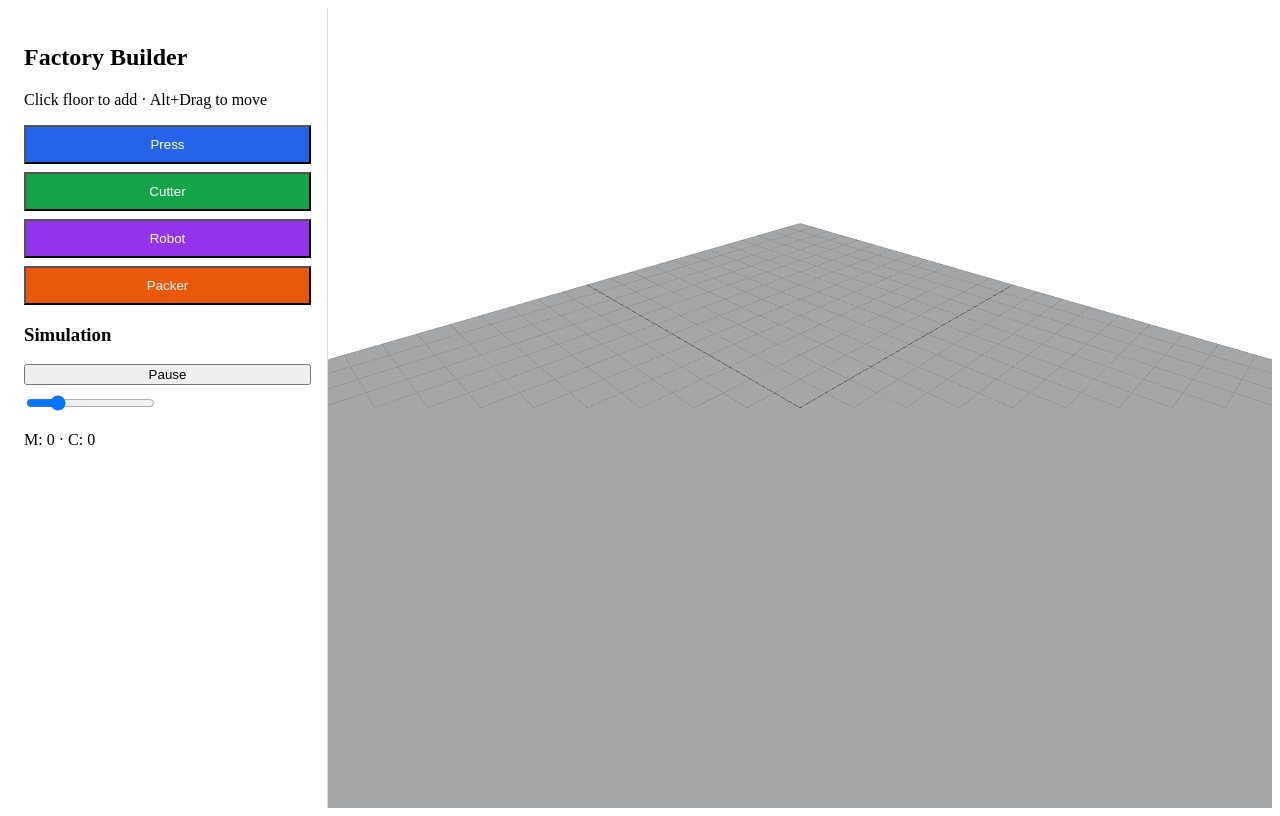
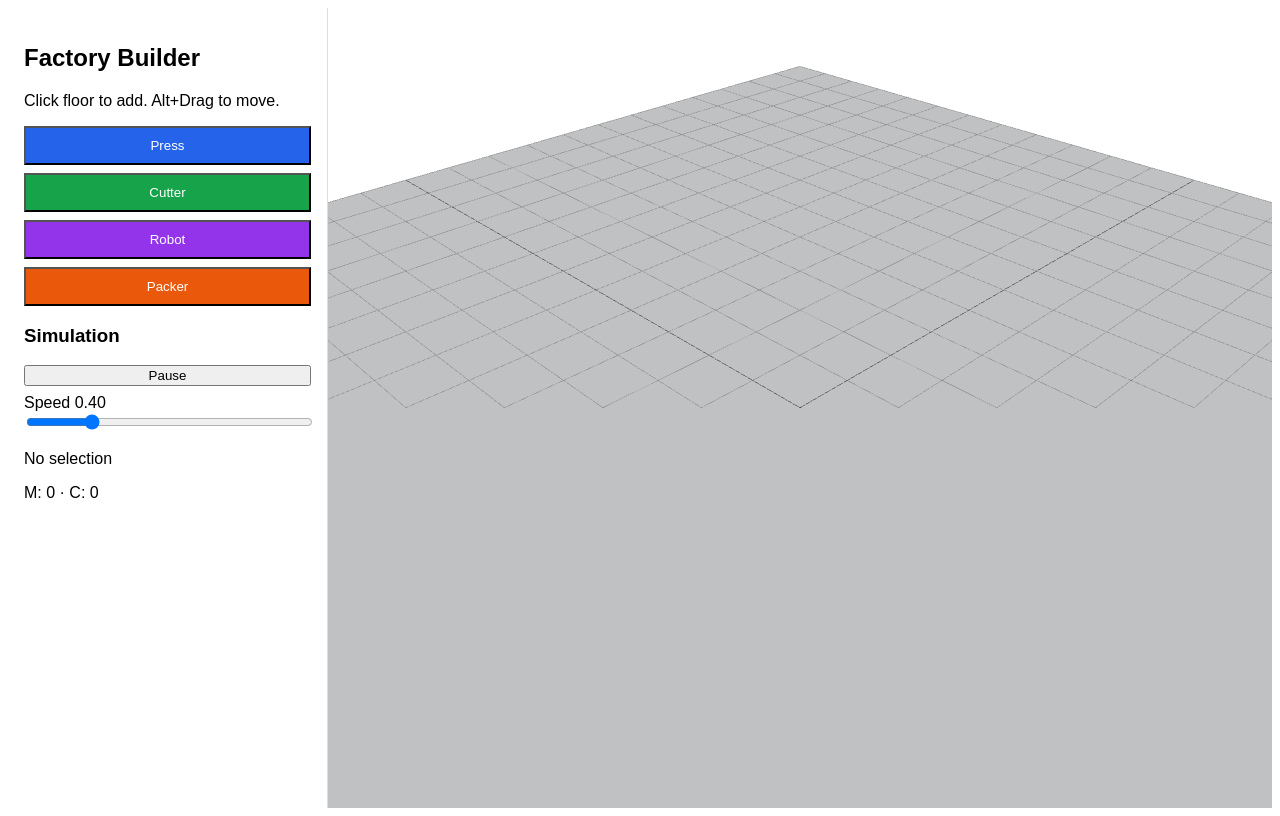
Before and after one commit to tobmaster/factory-builder-3d, a React (Vite) app: page / in a window 1280 px wide. Built offline with nearby package versions, Linux system fonts and the light colour scheme; the HTML template or start-up script is replaced by a standard one.

Commit message:
Stabilize conveyor simulation rendering

```diff
--- a/src/App.jsx
+++ b/src/App.jsx
@@ -1,7 +1,6 @@
-import React, { useMemo, useState } from 'react';
+import React, { useEffect, useMemo, useState } from 'react';
 import { Canvas } from '@react-three/fiber';
 import { OrbitControls, Text } from '@react-three/drei';
-import MovingItem from './MovingItem.jsx';
 
 const types = [
   { id: 'press', label: 'Press', color: '#2563eb' },
@@ -12,12 +11,16 @@ const types = [
 
 const snap = (v) => Math.round(v);
 
-function Conveyor({ from, to, running, speed }) {
+function Conveyor({ from, to, running, speed, time }) {
+  if (!from || !to || from.id === to.id) return null;
+
   const dx = to.x - from.x;
   const dz = to.z - from.z;
   const length = Math.sqrt(dx * dx + dz * dz);
+  if (!Number.isFinite(length) || length < 0.2) return null;
+
   const angle = Math.atan2(dz, dx);
-  const itemCount = Math.max(1, Math.floor(length / 2));
+  const itemCount = Math.max(1, Math.min(6, Math.floor(length / 2)));
 
   return (
     <>
@@ -27,9 +30,16 @@ function Conveyor({ from, to, running, speed }) {
           <meshStandardMaterial color="#334155" />
         </mesh>
       </group>
-      {running && Array.from({ length: itemCount }).map((_, i) => (
-        <MovingItem key={i} from={from} to={to} offset={i / itemCount} speed={speed} />
-      ))}
+
+      {running && Array.from({ length: itemCount }).map((_, i) => {
+        const progress = (time * speed + i / itemCount) % 1;
+        return (
+          <mesh key={i} position={[from.x + dx * progress, 0.32, from.z + dz * progress]}>
+            <boxGeometry args={[0.25, 0.25, 0.25]} />
+            <meshStandardMaterial color="#facc15" />
+          </mesh>
+        );
+      })}
     </>
   );
 }
@@ -37,115 +47,134 @@ function Conveyor({ from, to, running, speed }) {
 function Machine({ m, selected, onSelect, onMove }) {
   const t = types.find(x => x.id === m.type) || types[0];
   const [drag, setDrag] = useState(false);
+
   return (
     <group
       position={[m.x, 0.5, m.z]}
       onClick={(e) => { e.stopPropagation(); onSelect(m.id); }}
       onPointerDown={(e) => { if (e.altKey) { e.stopPropagation(); setDrag(true); } }}
       onPointerUp={() => setDrag(false)}
-      onPointerMove={(e) => { if (drag) onMove(m.id, snap(e.point.x), snap(e.point.z)); }}
+      onPointerMove={(e) => { if (drag) { e.stopPropagation(); onMove(m.id, snap(e.point.x), snap(e.point.z)); } }}
     >
       <mesh>
-        <boxGeometry args={[1,1,1]} />
+        <boxGeometry args={[1, 1, 1]} />
         <meshStandardMaterial color={t.color} />
       </mesh>
-      <mesh position={[0,-0.52,0]}>
-        <cylinderGeometry args={[0.7,0.7,0.06,32]} />
+      <mesh position={[0, -0.52, 0]}>
+        <cylinderGeometry args={[0.7, 0.7, 0.06, 32]} />
         <meshStandardMaterial color={selected ? '#facc15' : '#e2e8f0'} />
       </mesh>
-      <Text position={[0,0.85,0]} fontSize={0.18} color="#111" anchorX="center">{m.name}</Text>
+      <Text position={[0, 0.85, 0]} fontSize={0.18} color="#111" anchorX="center">{m.name}</Text>
     </group>
   );
 }
 
-export default function App(){
-  const [machines,setMachines]=useState([]);
-  const [belts,setBelts]=useState([]);
-  const [type,setType]=useState('press');
-  const [sel,setSel]=useState(null);
-  const [connectFrom,setConnectFrom]=useState(null);
-  const [running,setRunning]=useState(true);
-  const [speed,setSpeed]=useState(0.4);
+export default function App() {
+  const [machines, setMachines] = useState([]);
+  const [belts, setBelts] = useState([]);
+  const [type, setType] = useState('press');
+  const [sel, setSel] = useState(null);
+  const [connectFrom, setConnectFrom] = useState(null);
+  const [running, setRunning] = useState(true);
+  const [speed, setSpeed] = useState(0.4);
+  const [time, setTime] = useState(0);
 
-  const selected = machines.find(m=>m.id===sel);
-  const byId = useMemo(()=>Object.fromEntries(machines.map(m=>[m.id,m])),[machines]);
+  useEffect(() => {
+    if (!running) return;
+    const handle = window.setInterval(() => setTime(t => t + 0.04), 40);
+    return () => window.clearInterval(handle);
+  }, [running]);
 
-  function add(x,z){
-    const t=types.find(x=>x.id===type)||types[0];
-    const id=String(Date.now());
-    setMachines([...machines,{id,type,name:`${t.label} ${machines.length+1}`,x,z}]);
+  const selected = machines.find(m => m.id === sel);
+  const byId = useMemo(() => Object.fromEntries(machines.map(m => [m.id, m])), [machines]);
+
+  function add(x, z) {
+    const t = types.find(x => x.id === type) || types[0];
+    const id = `${Date.now()}-${Math.random()}`;
+    setMachines(current => [...current, { id, type, name: `${t.label} ${current.length + 1}`, x, z }]);
     setSel(id);
   }
 
-  function select(id){
-    if(connectFrom && connectFrom!==id){
-      setBelts([...belts,{id:String(Date.now()),from:connectFrom,to:id}]);
+  function select(id) {
+    if (connectFrom && connectFrom !== id) {
+      const exists = belts.some(b => b.from === connectFrom && b.to === id);
+      if (!exists) {
+        setBelts(current => [...current, { id: `${Date.now()}-${Math.random()}`, from: connectFrom, to: id }]);
+      }
       setConnectFrom(null);
     }
     setSel(id);
   }
 
-  function move(id,x,z){
-    setMachines(machines.map(m=>m.id===id?{...m,x,z}:m));
+  function move(id, x, z) {
+    setMachines(current => current.map(m => m.id === id ? { ...m, x, z } : m));
   }
 
-  function rename(v){ setMachines(machines.map(m=>m.id===sel?{...m,name:v}:m)); }
+  function rename(v) {
+    setMachines(current => current.map(m => m.id === sel ? { ...m, name: v } : m));
+  }
 
-  function del(){
-    setMachines(machines.filter(m=>m.id!==sel));
-    setBelts(belts.filter(b=>b.from!==sel&&b.to!==sel));
-    setSel(null); setConnectFrom(null);
+  function del() {
+    setMachines(current => current.filter(m => m.id !== sel));
+    setBelts(current => current.filter(b => b.from !== sel && b.to !== sel));
+    setSel(null);
+    setConnectFrom(null);
   }
 
   return (
-    <div style={{display:'grid',gridTemplateColumns:'320px 1fr',height:'100vh'}}>
-      <aside style={{padding:16,borderRight:'1px solid #ddd',background:'#fff'}}>
+    <div style={{ display: 'grid', gridTemplateColumns: '320px 1fr', height: '100vh', fontFamily: 'Arial, sans-serif' }}>
+      <aside style={{ padding: 16, borderRight: '1px solid #ddd', background: '#fff' }}>
         <h2>Factory Builder</h2>
-        <p>Click floor to add · Alt+Drag to move</p>
+        <p>Click floor to add. Alt+Drag to move.</p>
 
-        {types.map(t=> (
-          <button key={t.id} onClick={()=>setType(t.id)} style={{display:'block',width:'100%',marginBottom:8,padding:10,background:t.color,color:'#fff'}}>
+        {types.map(t => (
+          <button key={t.id} onClick={() => setType(t.id)} style={{ display: 'block', width: '100%', marginBottom: 8, padding: 10, background: t.color, color: '#fff' }}>
             {t.label}
           </button>
         ))}
 
         <h3>Simulation</h3>
-        <button onClick={()=>setRunning(!running)} style={{width:'100%',marginBottom:8}}>
+        <button onClick={() => setRunning(!running)} style={{ width: '100%', marginBottom: 8 }}>
           {running ? 'Pause' : 'Start'}
         </button>
+        <label>Speed {speed.toFixed(2)}</label>
+        <input type="range" min="0.1" max="1.5" step="0.05" value={speed} onChange={e => setSpeed(Number(e.target.value))} style={{ width: '100%' }} />
 
-        <input type="range" min="0.1" max="1.5" step="0.05" value={speed} onChange={e=>setSpeed(Number(e.target.value))} />
+        {selected ? (
+          <>
+            <h3>Selected</h3>
+            <input value={selected.name} onChange={e => rename(e.target.value)} style={{ width: '100%' }} />
+            <button onClick={() => setConnectFrom(selected.id)} style={{ width: '100%', marginTop: 8 }}>Connect</button>
+            <button onClick={del} style={{ width: '100%', marginTop: 8 }}>Delete</button>
+          </>
+        ) : <p>No selection</p>}
 
-        {selected && (
-          <>
-            <input value={selected.name} onChange={e=>rename(e.target.value)} style={{width:'100%'}} />
-            <button onClick={()=>setConnectFrom(selected.id)}>Connect</button>
-            <button onClick={del}>Delete</button>
-          </>
-        )}
-
+        {connectFrom && <p>Click another machine to finish conveyor.</p>}
         <p>M: {machines.length} · C: {belts.length}</p>
       </aside>
 
-      <Canvas camera={{position:[8,8,8]}}>
-        <ambientLight />
-        <gridHelper args={[24,24]} />
+      <main>
+        <Canvas camera={{ position: [8, 8, 8], fov: 45 }}>
+          <ambientLight intensity={0.7} />
+          <directionalLight position={[5, 10, 5]} intensity={1} />
+          <gridHelper args={[24, 24]} />
 
-        <mesh rotation={[-Math.PI/2,0,0]} onClick={(e)=>add(snap(e.point.x),snap(e.point.z))}>
-          <planeGeometry args={[24,24]} />
-          <meshStandardMaterial color="#f8fafc" />
-        </mesh>
+          <mesh rotation={[-Math.PI / 2, 0, 0]} onClick={(e) => add(snap(e.point.x), snap(e.point.z))}>
+            <planeGeometry args={[24, 24]} />
+            <meshStandardMaterial color="#f8fafc" />
+          </mesh>
 
-        {belts.map(b=> byId[b.from]&&byId[b.to] ? (
-          <Conveyor key={b.id} from={byId[b.from]} to={byId[b.to]} running={running} speed={speed} />
-        ) : null)}
+          {belts.map(b => (
+            <Conveyor key={b.id} from={byId[b.from]} to={byId[b.to]} running={running} speed={speed} time={time} />
+          ))}
 
-        {machines.map(m=> (
-          <Machine key={m.id} m={m} selected={sel===m.id} onSelect={select} onMove={move} />
-        ))}
+          {machines.map(m => (
+            <Machine key={m.id} m={m} selected={sel === m.id} onSelect={select} onMove={move} />
+          ))}
 
-        <OrbitControls />
-      </Canvas>
+          <OrbitControls />
+        </Canvas>
+      </main>
     </div>
   );
 }
```
